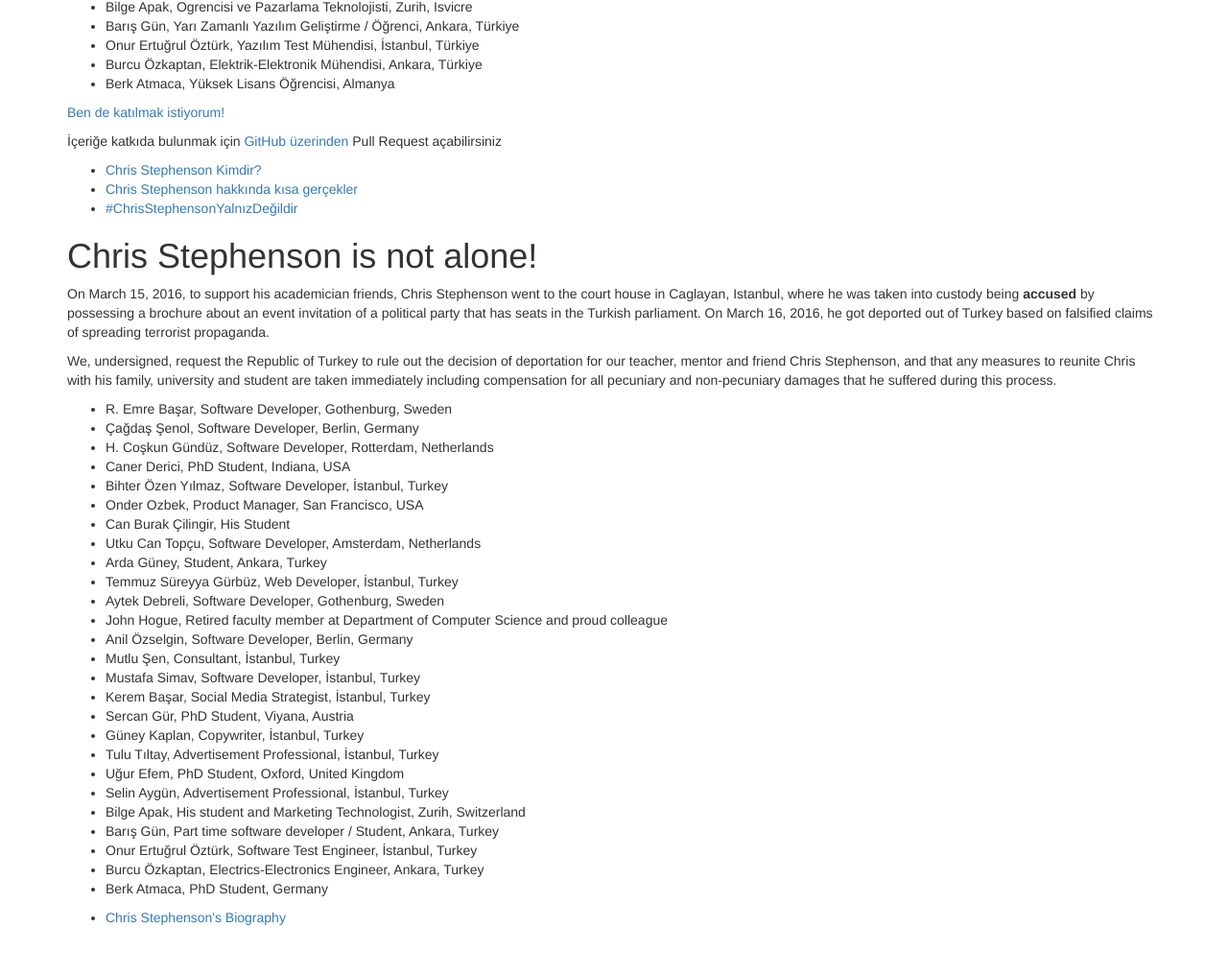
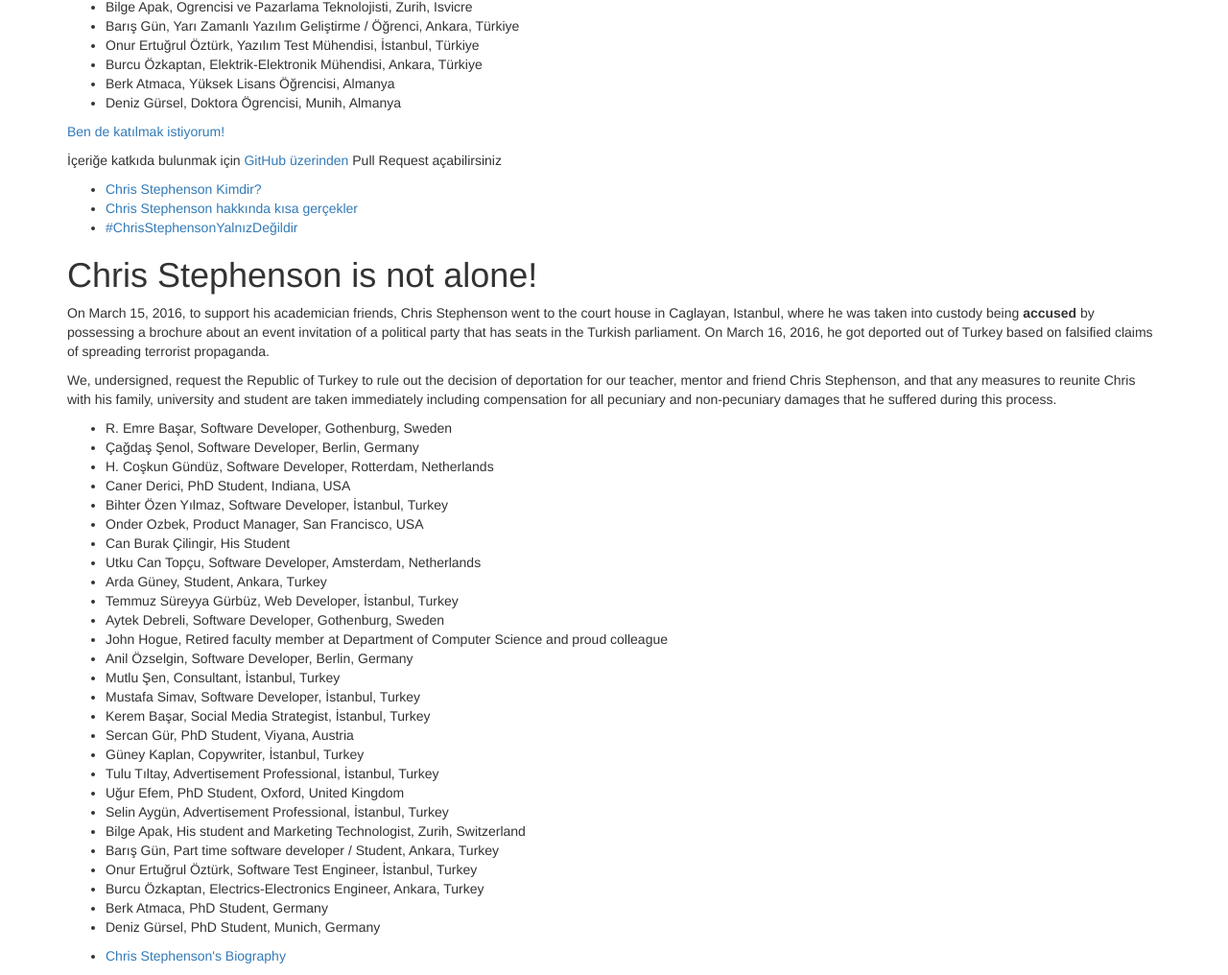
Before and after one commit to udevril/chrishoca.github.com, a plain HTML site: page index.html in a window 1280 px wide. Shown: the part 633-1649 px from the top of the page at 96% size. Before the commit the page ends 1609 px from the top, so only its background shows below. Drawn offline with nearby package versions, Linux system fonts and the light colour scheme.

Commit message:
Add Deniz Gursel

```diff
--- a/index.html
+++ b/index.html
@@ -61,6 +61,7 @@
       <li>Onur Ertuğrul Öztürk, Yazılım Test Mühendisi, İstanbul, Türkiye</li>
       <li>Burcu Özkaptan, Elektrik-Elektronik Mühendisi, Ankara, Türkiye</li>
       <li>Berk Atmaca, Yüksek Lisans Öğrencisi, Almanya</li>
+      <li>Deniz Gürsel, Doktora Ögrencisi, Munih, Almanya</li>
       </ul>
     </p>
     <p><a href="https://docs.google.com/forms/d/1fA0qqo7Z4yThwihm_78HHZEr9EfoBt0oEZf3cct3STw/viewform">Ben de katılmak istiyorum!</a></p>
@@ -112,6 +113,7 @@
         <li>Onur Ertuğrul Öztürk, Software Test Engineer, İstanbul, Turkey</li>
         <li>Burcu Özkaptan, Electrics-Electronics Engineer, Ankara, Turkey</li>
         <li>Berk Atmaca, PhD Student, Germany</li>
+        <li>Deniz Gürsel, PhD Student, Munich, Germany</li>
       </ul>
     </p>
 
```
